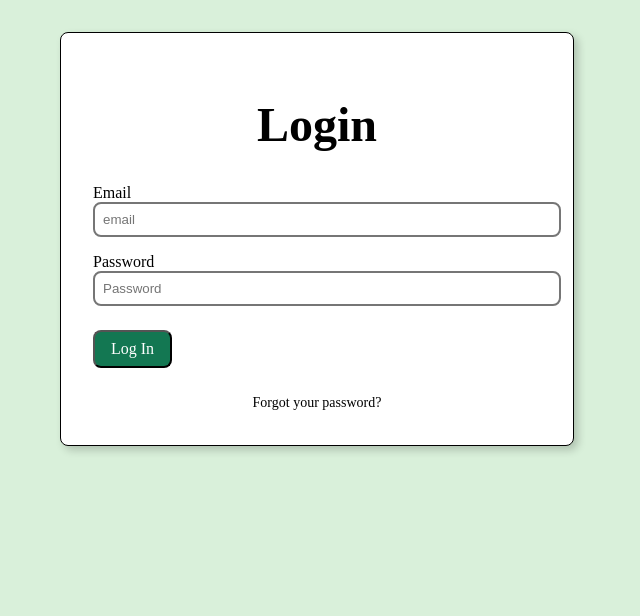
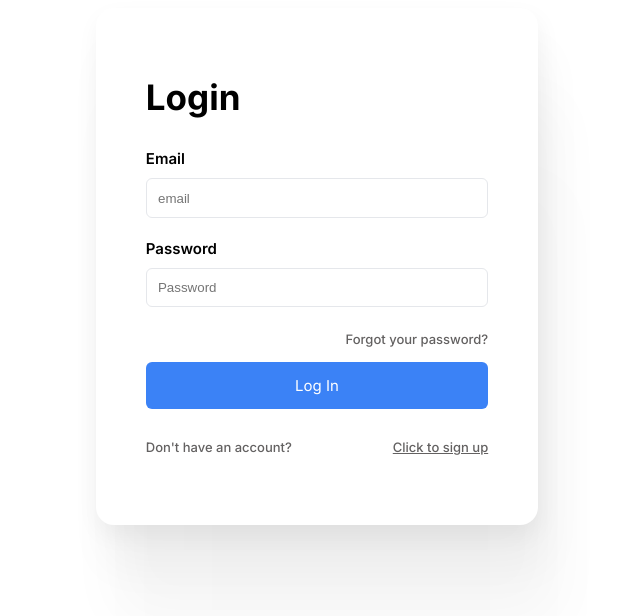
Before and after one commit to NicholasRiykco/joincissafront, a React (Create React App) app: page /login in a window 1280 px wide. Shown: the top 616 px of the page, without its empty margins (323-963 px from the left). Built offline with nearby package versions, Linux system fonts and the light colour scheme.

Commit message:
Fixed Login and Sign Up styling

```diff
--- a/src/components/formContainer/FormContainer.jsx
+++ b/src/components/formContainer/FormContainer.jsx
@@ -15,7 +15,6 @@ export const FormContainer = ({type, title}) => {
 
     return (
       <div className="body">
-      <div className="fix-padding"></div>
       <div className="details-container">
         <main className="details-main">
           <div className="measure">
--- a/src/components/formContainer/styles.css
+++ b/src/components/formContainer/styles.css
@@ -1,49 +1,87 @@
 .body {
-  margin: 0;
-  font-family: -apple-system, BlinkMacSystemFont, 'Segoe UI', 'Roboto', 'Oxygen', 'Ubuntu',
-    'Cantarell', 'Fira Sans', 'Droid Sans', 'Helvetica Neue', sans-serif;
-  -webkit-font-smoothing: antialiased;
-  -moz-osx-font-smoothing: grayscale;
-  background-color: #d9f0da;
-  min-height: 100vh;
-  height: 100%;
-}
-
-.fix-padding {
-  padding-top: 2rem;
+  font-family: 'Inter', sans-serif;
 }
 
 .details-container {
-  border-style: solid;
-  border-width: 1px;
-  border-radius: 0.5rem;
+  margin: auto;
+  width: 35%;
+  border-radius: 18px;
   background-color: white;
-  margin-top: 2rem;
-  margin-bottom: 2rem;
-  width: 100%;
-  max-width: 32rem;
-  box-shadow: 4px 4px 8px 0px rgba(0, 0, 0, 0.2);
-  margin-right: auto;
-  margin-left: auto;
-  font-family: 'Poppins';
+  box-sizing: border-box;
+  padding: 45px 50px 70px 50px;
+  box-shadow: 34px 167px 68px rgba(0, 0, 0, 0.01), 19px 94px 57px rgba(0, 0, 0, 0.03), 9px 42px 43px rgba(0, 0, 0, 0.04), 2px 10px 23px rgba(0, 0, 0, 0.05), 0px 0px 0px rgba(0, 0, 0, 0.05);
 }
 
 .details-main {
-  padding: 2rem;
+  display: relative !important;
 }
 
 .measure {
-  max-width: 30em;
+  width: auto;
+  height: auto;
+  box-sizing: border-box;
 }
 
 .details-title {
-  font-size: 3rem;
+  font-size: 35px;
+  font-weight: 700;
+  color: black;
+  text-align: left;
+  margin-bottom: 30px;
+}
+
+.mt3 {
+  box-sizing: border-box;
+  margin-bottom: 20px;
+}
+
+.login-signup-label {
   font-weight: 600;
-  /*Replace it with poppins bold or whatever*/
-  padding-left: 0;
-  padding-right: 0;
-  margin-left: 0;
-  margin-right: 0;
-  color: black;
-  text-align: center;
+  font-size: 15px;
+  margin-bottom: 10px;
+  width: 100%;
 }
+
+.input-box-container {
+  padding: 0.7rem;
+  border: solid 1px #E5E7EB;
+  width: 100%;
+  border-radius: 6px;
+  background-color: white !important;
+  box-sizing: border-box;
+  margin-top: 10px;
+}
+
+.solid-button {
+  background: #3B82F6;
+  color: white;
+  font-family: 'Inter', sans-serif;
+  border: none;
+  padding: 14px 16px;
+  font-size: 15px;
+  font-weight: 400;
+  width: 100%;
+  border-radius: 6px;
+  margin-bottom: 30px;
+
+}
+
+.forgot-password {
+  float: right;
+  color: #636161;
+  text-decoration: none;
+  font-weight: 500;
+  font-size: 13px;
+  margin-bottom: 15px;
+}
+
+.form-footer {
+  color: #636161;
+  font-weight: 500;
+  font-size: 13px;
+}
+
+.details-footer {
+  float: right;
+  color: #636161;
+}
--- a/src/components/logInForm/LoginForm.jsx
+++ b/src/components/logInForm/LoginForm.jsx
@@ -7,8 +7,7 @@ import { toast } from 'react-toastify';
 import 'react-toastify/dist/ReactToastify.css';
 // import cookie from 'react-cookies';
 
-import './styles.css';
-import '../../index.css';
+import '../formContainer/styles.css';
 import { baseDevelopmentURL, LOGIN } from '../../utils/constants';
 // import { Header } from '../../components/Header';
 
@@ -76,7 +75,7 @@ export const LoginForm = (props) => {
   return (
     <form onBlur={formik.handleBlur} onSubmit={formik.handleSubmit}>
       <div className="mt3">
-        <label className="black">Email</label>
+        <label className="login-signup-label">Email</label>
         <input
           type="text"
           name="email"
@@ -90,7 +89,7 @@ export const LoginForm = (props) => {
         )}
       </div>
       <div className="mv3">
-        <label className="black">Password</label>
+        <label className="login-signup-label">Password</label>
         <input
           type="password"
           name="password"
@@ -105,13 +104,20 @@ export const LoginForm = (props) => {
         {error && <p className="input-error">{errorMessage}</p>}
       </div>
       <div>
-        <button type="submit" id="login" className="solid-buttton">
+        <div>
+          <Link to={'/password/start/reset'} className="forgot-password">
+            Forgot your password?
+          </Link>
+        </div>
+        <br />
+        <button type="submit" id="login" className="solid-button">
           Log In
         </button>
         <br />
-        <div className="lh-copy mt3">
-          <Link to={'/password/start/reset'} className="details-footer">
-            Forgot your password?
+        <div className="form-footer">
+          Don't have an account?
+          <Link to={'/signup'} className="details-footer">
+            Click to sign up
           </Link>
         </div>
       </div>
--- a/src/components/signupForm/SignupForm.jsx
+++ b/src/components/signupForm/SignupForm.jsx
@@ -4,7 +4,7 @@ import * as Yup from 'yup';
 import { Link, useNavigate } from 'react-router-dom';
 import axios from 'axios';
 
-import './styles.css';
+import '../formContainer/styles.css';
 import '../../index.css';
 import { baseDevelopmentURL, SIGNUP } from '../../utils/constants';
 
@@ -84,7 +84,7 @@ export const SignupForm = (props) => {
   return (
     <form onBlur={formik.handleBlur} onSubmit={formik.handleSubmit}>
       <div className="mt3">
-        <label className="black">First Name</label>
+        <label className="login-signup-label">First Name</label>
         <input
           type="text"
           name="firstName"
@@ -98,7 +98,7 @@ export const SignupForm = (props) => {
         )}
       </div>
       <div className="mt3">
-        <label className="black">Last Name</label>
+        <label className="login-signup-label">Last Name</label>
         <input
           type="text"
           name="lastName"
@@ -113,7 +113,7 @@ export const SignupForm = (props) => {
       </div>
 
       <div className="mt3">
-        <label className="black">Email</label>
+        <label className="login-signup-label">Email</label>
         <input
           type="text"
           name="email"
@@ -127,7 +127,7 @@ export const SignupForm = (props) => {
         )}
       </div>
       <div className="mt3">
-        <label className="black">Password</label>
+        <label className="login-signup-label">Password</label>
         <input
           type="password"
           name="password"
@@ -140,29 +140,15 @@ export const SignupForm = (props) => {
           <p className="input-error">{formik.errors.password}</p>
         )}
       </div>
-      <div className="mv3">
-        <label className="black">Confirm Password</label>
-        <input
-          type="password"
-          name="confirmPassword"
-          value={formik.values.confirmPassword}
-          onChange={formik.handleChange}
-          className="input-box-container input-reset"
-          placeholder="Confirm Password"
-        />
-        {formik.errors.confirmPassword && formik.touched.confirmPassword && (
-          <p className="input-error">{formik.errors.confirmPassword}</p>
-        )}
-      </div>
-      {error && <p className="input-error">{errorMessage}</p>}
       <div>
-        <button type="submit" id="signup" className="solid-buttton">
+        <button type="submit" id="signup" className="solid-button">
           Sign Up
         </button>
         <br />
-        <div className="lh-copy mt3">
-          <Link to={'/login'} id="login" className="details-footer">
-            Already have an account?
+        <div className="form-footer">
+          Already a member?
+          <Link to={'/login'} className="details-footer">
+            Sign in to your account
           </Link>
         </div>
       </div>
--- a/src/index.css
+++ b/src/index.css
@@ -1,40 +1,14 @@
-/* body {
-  margin: 0;
-  font-family: -apple-system, BlinkMacSystemFont, 'Segoe UI', 'Roboto', 'Oxygen',
-    'Ubuntu', 'Cantarell', 'Fira Sans', 'Droid Sans', 'Helvetica Neue',
-    sans-serif;
-  -webkit-font-smoothing: antialiased;
-  -moz-osx-font-smoothing: grayscale;
-}
-
-code {
-  font-family: source-code-pro, Menlo, Monaco, Consolas, 'Courier New',
-    monospace;
-} */
-
 /* @font-face {
-  font-family: 'Poppins';
-  src: local('Poppins'), url(./fonts/Poppins/Poppins-Regular.ttf) format('truetype');
-}
-
-@font-face {
-  font-family: 'PoppinsBlack';
-  src: local('Poppins'), url(./fonts/Poppins/Poppins-Black.ttf) format('truetype');
-}
-
-@font-face {
-  font-family: 'PoppinsBold';
-  src: local('Poppins'), url(./fonts/Poppins/Poppins-Bold.ttf) format('truetype');
-}
-
-@font-face {
   font-family: 'PoppinsSemiBold';
   src: local('Poppins'), url(./fonts/Poppins/Poppins-SemiBold.ttf) format('truetype');
 } */
 
+@import url('https://fonts.googleapis.com/css2?family=Inter:wght@100;200;300;400;500;600;700;800;900&display=swap');
+@import url('https://fonts.googleapis.com/css2?family=Montserrat:ital,wght@0,100;0,200;0,300;0,400;0,500;0,600;0,700;0,800;0,900;1,100;1,200;1,300;1,400;1,500;1,600;1,700;1,800;1,900&display=swap');
+
 html,
 body {
-  background-color: #d9f0da !important;
+  background-color: white;
 }
 
 
@@ -64,31 +38,6 @@ code {
 
 .font-black {
   font-family: 'PoppinsBlack';
-}
-
-.solid-buttton {
-  font-size: 1rem;
-  text-decoration: none;
-  transition: color 0.15s ease-in;
-  opacity: 1;
-  transition: opacity 0.15s ease-in;
-  padding-left: 1rem;
-  padding-right: 1rem;
-  padding-top: 0.5rem;
-  padding-bottom: 0.5rem;
-  margin-bottom: 0.5rem;
-  display: inline-block;
-  color: white;
-  border-radius: 0.5rem;
-  font-family: 'PoppinsBlack';
-}
-
-#login.solid-buttton {
-  background-color: #137752;
-}
-
-#signup.solid-buttton {
-  background-color: #d1bf1c;
 }
 
 .solid-buttton:hover,
@@ -134,77 +83,9 @@ code {
   text-transform: none;
 }
 
-.details-container {
-  border-style: solid;
-  border-width: 1px;
-  border-radius: 0.5rem;
-  background-color: white;
-  margin-top: 2rem;
-  margin-bottom: 2rem;
-  width: 100%;
-  max-width: 32rem;
-  box-shadow: 4px 4px 8px 0px rgba(0, 0, 0, 0.2);
-  margin-right: auto;
-  margin-left: auto;
-  font-family: 'Poppins';
-}
-
-.details-main {
-  padding: 2rem;
-}
-
-.measure {
-  max-width: 30em;
-}
-
-.details-title {
-  font-size: 3rem;
-  font-weight: 600;
-  /*Replace it with poppins bold or whatever*/
-  padding-left: 0;
-  padding-right: 0;
-  margin-left: 0;
-  margin-right: 0;
-  color: black;
-  text-align: center;
-}
-
-.mt3 {
-  margin-top: 1rem;
-}
-
 .mv3 {
   margin-top: 1rem;
   margin-bottom: 1.5rem;
-}
-
-.black {
-  color: black;
-}
-
-.lh-copy {
-  line-height: 1.5;
-}
-
-.input-box-container {
-  padding: 0.5rem;
-  border-style: solid;
-  border-width: 1px;
-  border-width: 0.125rem;
-  width: 100%;
-  border-radius: 0.5rem;
-  background-color: transparent;
-}
-
-.details-footer {
-  font-size: 0.875rem;
-  text-decoration: none;
-  transition: color 0.15s ease-in;
-  color: black;
-  cursor: pointer;
-  display: block;
-  text-align: center;
-  font-family: 'Poppins';
 }
 
 .table-responsive {
@@ -215,12 +96,6 @@ code {
 
 .table-responsive thead {
   font-family: PoppinsBold;
-}
-
-/* form control resets to remove default styles for mobile devices */
-.input-reset {
-  -webkit-appearance: none;
-  -moz-appearance: none;
 }
 
 .input-reset::-moz-focus-inner {
```
